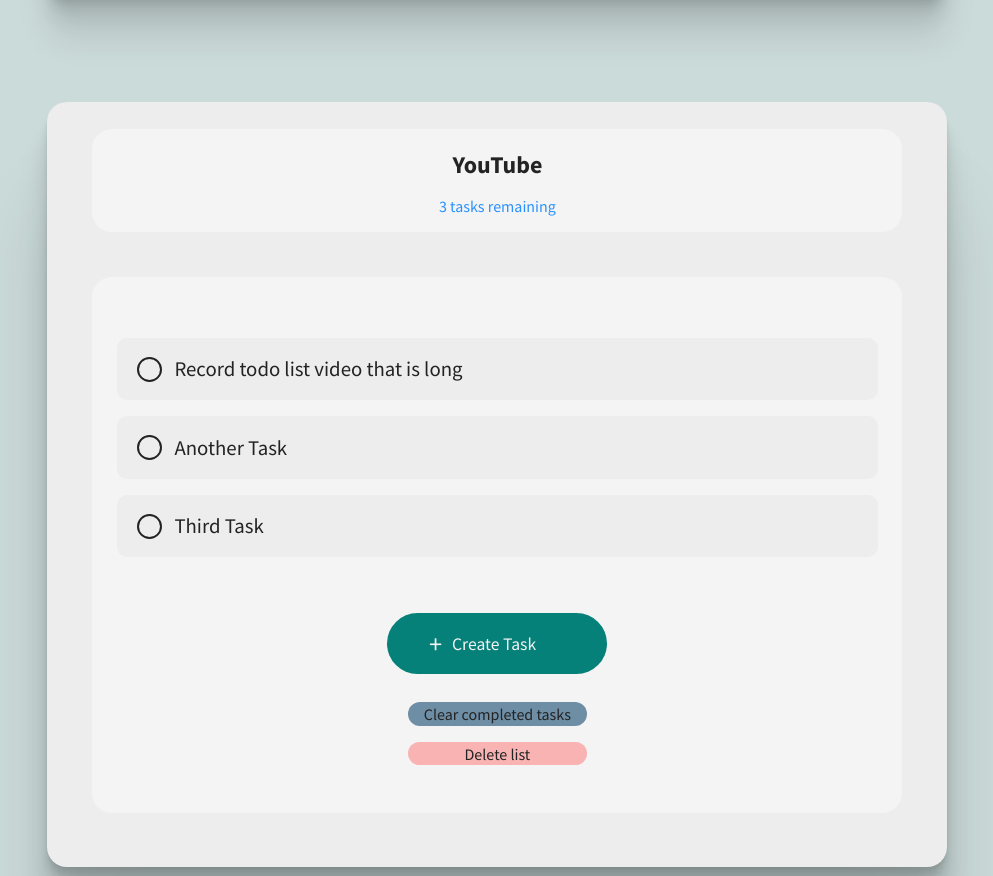
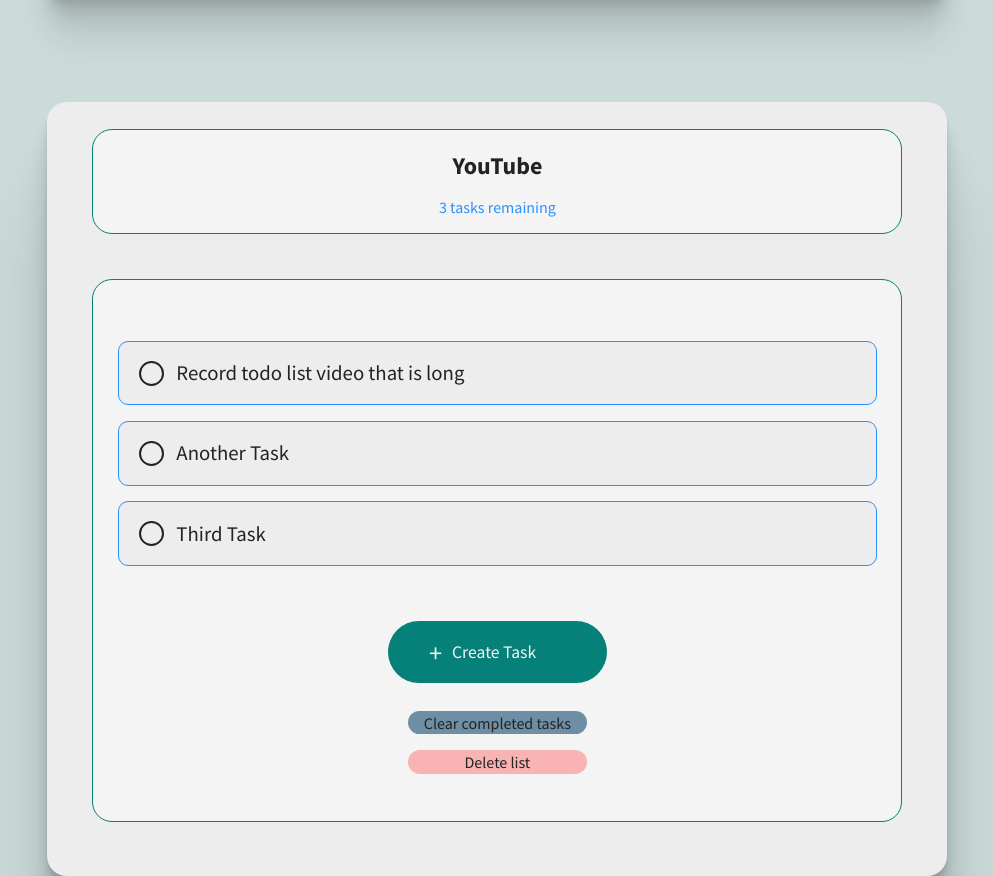
Before and after one commit to hmjatt/Project-Management-App, a website built with webpack: page dist/index.html in a window 1280 px wide. Shown: the part 624-1500 px from the top of the page, without its empty margins (149-1142 px from the left). Built offline with Linux system fonts and the light colour scheme.

Commit message:
added borders to elements

```diff
--- a/src/style/styles.css
+++ b/src/style/styles.css
@@ -228,6 +228,7 @@
 	align-items: center;
 	margin-top: 1.8em;
 	transition: all 0.3s ease;
+
 }
 
 #myForm form, #myTasks form {
@@ -237,6 +238,7 @@
 	justify-content: center;
 	font-size: 1.3em;
 	background-color: var(--clr-white);
+	border: 1px solid var(--clr-elfGreen);
 	width: 15em;
 	padding: 2em .6em 1.5em .6em;
 	border-radius: 20px;
@@ -342,21 +344,13 @@
 	transition: all 0.3s ease;
 }
 
-/* .addmarginAfterFormOpen {
-	margin-top: 28em;
-	transition: all 0.3s ease;
-}
-
-.removemarginAfterFormClose {
-	margin-top: 28em;
-	transition: all 0.3s ease;
-} */
 
 .todo-header {
 	display: flex;
 	flex-direction: column;
 	align-items: center;
 	background-color: var(--clr-light);
+	border: 1px solid var(--clr-elfGreen);
 	border-radius: 20px;
 	margin: 0% 5% 5% 5%;
 }
@@ -367,6 +361,7 @@
 
 .todo-body {
 	background-color: var(--clr-light);
+	border: 1px solid var(--clr-elfGreen);
 	border-radius: 20px;
 	padding: 5% 1% 0% 1%;
 	margin: 5%;
@@ -414,10 +409,6 @@
 	border-radius: 20px;
 	margin-bottom: 15px;
 }
-
-
-
-
 
 #tasksContainer input[type="checkbox"] {
 	position: relative;
@@ -489,6 +480,7 @@
 	display: flex;
 	align-items: center;
 	background-color: var(--clr-gallery);
+	border: 1px solid var(--clr-primary);
 	margin: 2%;
 	padding: 2%;
 	border-radius: 10px;
```
Also changed, not shown: dist/bundle.js.
